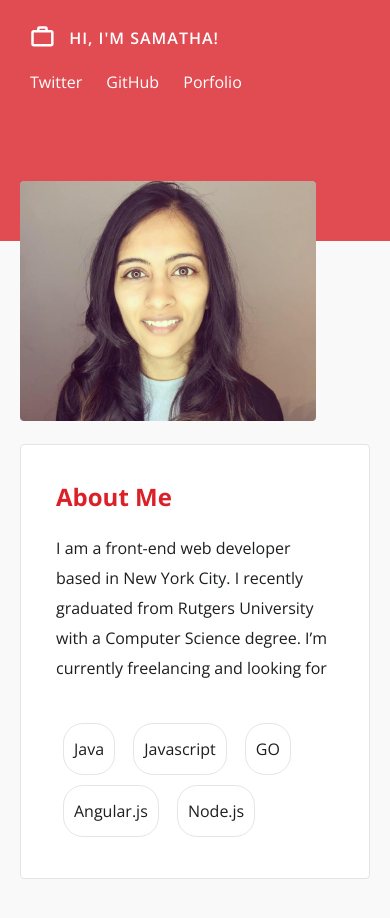
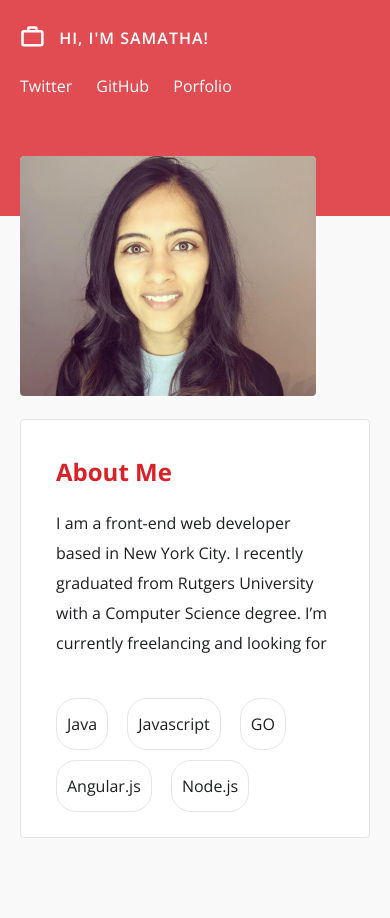
Before and after one commit to KISS/wdc-mlh, a plain HTML site: page index.html in a window 390 px wide. Drawn offline with nearby package versions, Linux system fonts and the light colour scheme.

Commit message:
Added remaining CSS for responsive layout

```diff
--- a/css/main.css
+++ b/css/main.css
@@ -1,3 +1,7 @@
+* {
+    box-sizing: border-box;
+}
+
 body {
     background-color: #f9f9f9;
     font-family: 'Open Sans', sans-serif;
@@ -7,7 +11,6 @@ body {
 main {
     max-width: 1064px;
     margin: 0px auto;
-    padding: 0px 20px;
 }
 
 main {
@@ -15,7 +18,10 @@ main {
 }
 
 .header-wrapper {
-    padding: 0px 30px;
+    padding: 0px 20px 0 10px;
+    display: grid;
+    grid-template-columns: 1fr 1fr;
+    align-items: flex-start;
 }
 
 header {
@@ -58,19 +64,33 @@ nav ul,
     padding-left: 0px;
 }
 
+nav ul {
+    margin: 0;
+    text-align: right;
+}
+
 nav ul li {
     display: inline-block;
-    margin: 0px 10px;
+    margin: 0px 40px 0px 0px;
     font-weight: 300;
 }
 
-nav ul li:first-child {
-    margin-left: 0px;
+nav ul li:last-child {
+    margin-right: 0px;
+}
+
+.about-section-wrapper {
+    margin-top: -120px;
+    display: grid;
+    grid-template-columns: 1fr 3fr;
+    grid-column-gap: 30px;
+    align-items: flex-start;
 }
 
 .about-section-photo {
     background-color: #838383;
     border-radius: 4px;
+    max-width: 100%;
 }
 
 .about-section-details {
@@ -96,21 +116,27 @@ nav ul li:first-child {
 }
 
 .about-section-details ul {
-    margin-top: 35px;
+    margin: 35px 0px 0px;
 }
 
 .about-section-details ul li {
     display: inline-block;
-    margin: 5px 7px;
+    margin: 5px 15px 5px 0px;
     border: 1px solid #e5e5e5;
     border-radius: 20px;
     padding: 10px;
 }
 
-/* Mobile styles */
-@media (max-width: 640px) {
+@media (max-width: 1104px) {
+    .header-wrapper,
+    main {
+        padding: 0px 20px;
+    }
+}
+
+@media (max-width: 960px) {
     .about-section-wrapper {
-        margin-top: -60px;
+        grid-template-columns: 1fr 2fr;
     }
 
     .about-section-details p,
@@ -120,8 +146,32 @@ nav ul li:first-child {
     }
 
     .about-section-details {
-        margin-top: 20px;
         padding-top: 20px;
         padding-bottom: 20px;
     }
 }
+
+/* Mobile styles */
+@media (max-width: 640px) {
+    .header-wrapper {
+        display: block;
+    }
+
+    nav ul {
+        margin: 20px 0px;
+        text-align: left;
+    }
+
+    nav ul li {
+        margin-right: 20px;
+    }
+
+    .about-section-wrapper {
+        margin-top: -60px;
+        display: block;
+    }
+
+    .about-section-details {
+        margin-top: 20px;
+    }
+}
```
